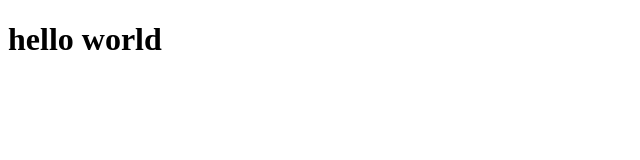
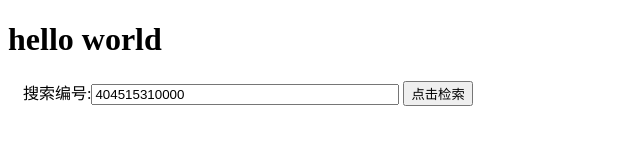
Before and after one commit to yuanwww/yuanwww.github., a plain HTML site: page index.html in a window 1280 px wide. Shown: the whole page, without its empty margins (0-640 px from the left). Drawn offline with Linux system fonts and the light colour scheme.

Commit message:
Add files via upload

```diff
--- a/index.html
+++ b/index.html
@@ -4,9 +4,24 @@
     <meta charset="UTF-8">
     <meta http-equiv="X-UA-Compatible" content="IE=edge">
     <meta name="viewport" content="width=device-width, initial-scale=1.0">
-    <title>Document</title>
+    <title>TEST</title>
 </head>
 <body>
+
     <h1>hello world</h1>
+
+    <div class="search-box" style="padding: 0px 15px;">
+        搜索编号:<input id="obj1" type=text style="width:300px;" value="404515310000" \>
+        <button onclick="f1()">点击检索</button>
+    </div>
+
+    <script type="text/javascript">
+        function f1() {
+            var number = document.getElementById("obj1");
+            location.href = "http://yuanwww.github.io/" + number.value;
+        }
+    </script>
+
+
 </body>
 </html>
```
Also changed, not shown: 404515310000/index.html (added, +12 -0 lines).
